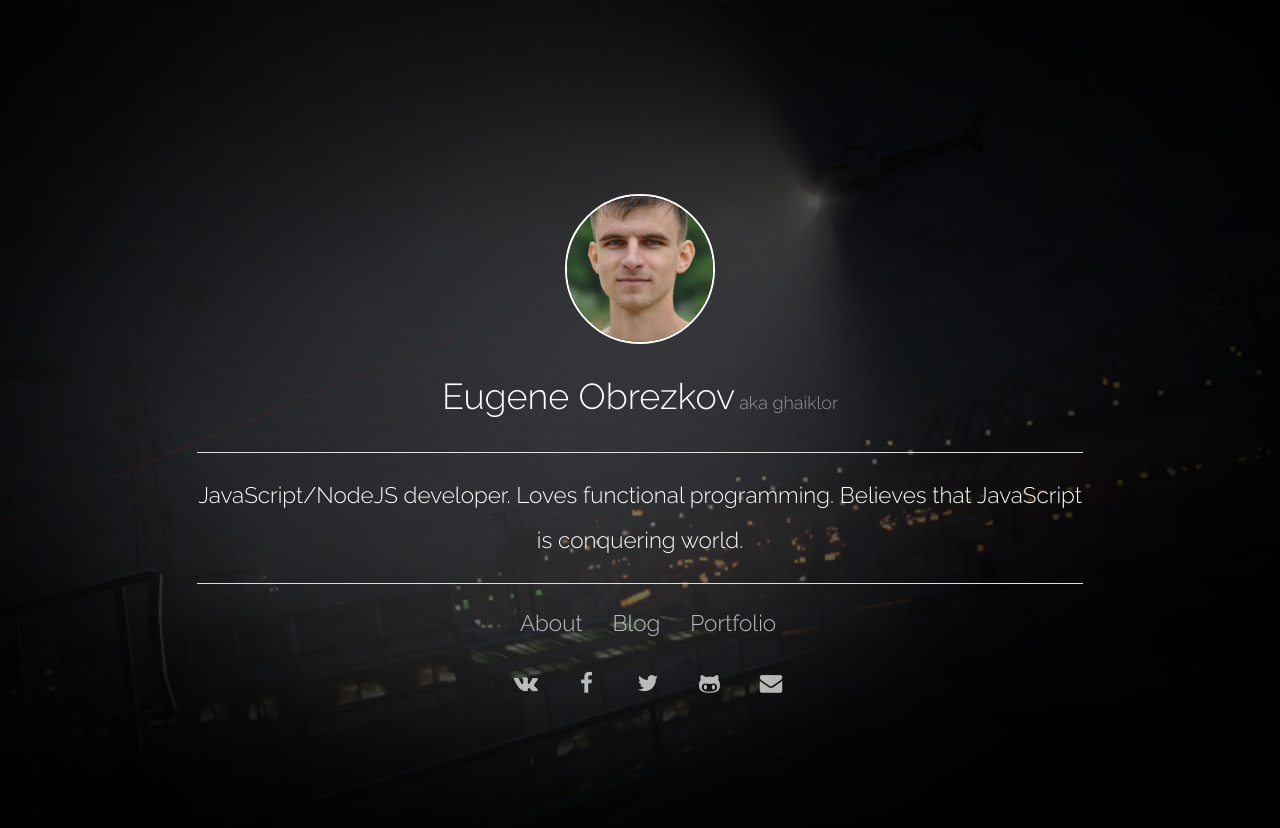
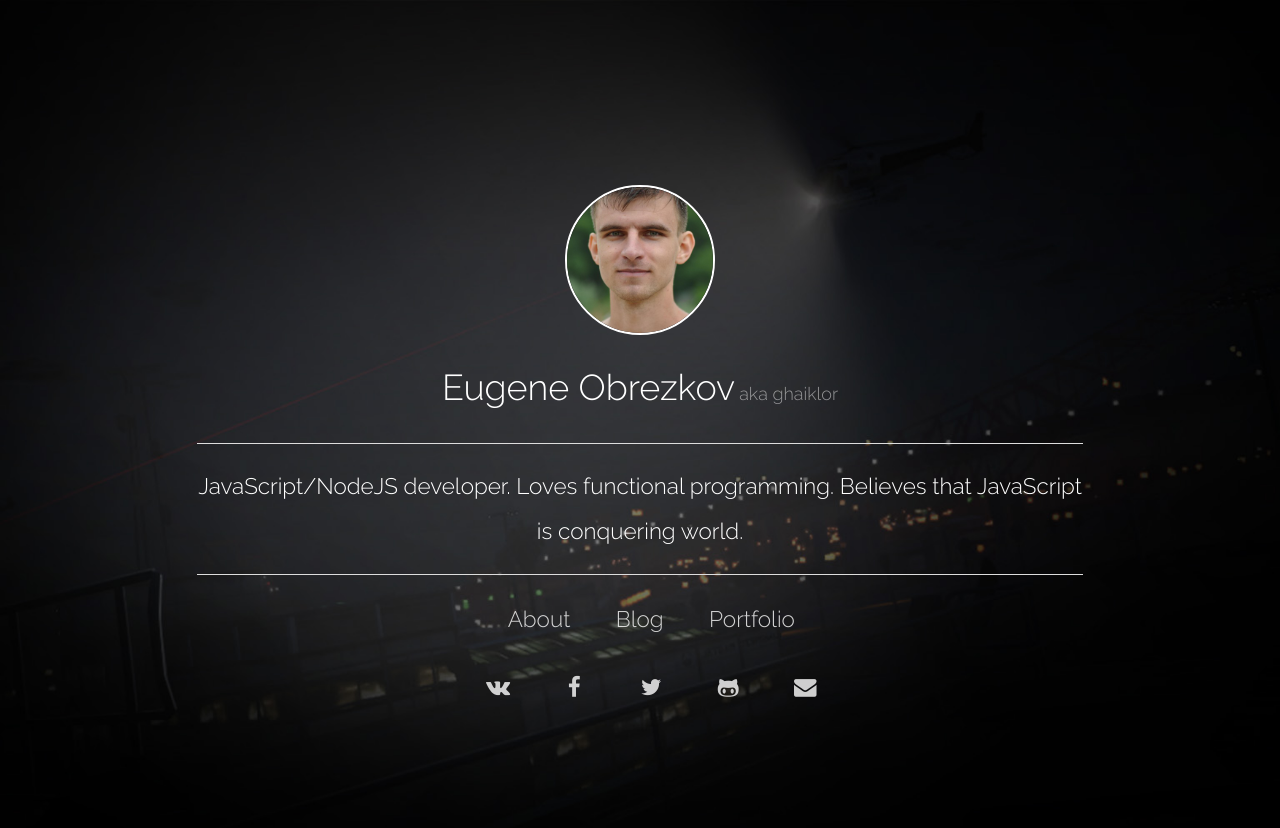
Before and after one commit to ghaiklor/ghaiklor.com, a Jekyll site: the page built from index.html, in a window 1280 px wide. Shown: the top 828 px of the page. Built offline with Jekyll 4.4.1, drawn with Linux system fonts in a browser that asks for light colours; the list of posts is cut into pages by our own code.

Commit message:
Increase padding

```diff
--- a/assets/css/styles.css
+++ b/assets/css/styles.css
@@ -95,12 +95,12 @@
 
 .landing-page .links-group .links-item {
   font-family: 'Raleway', sans-serif;
-  padding: 0.3em;
+  padding: 0.5em;
   font-size: 2.5vh;
-  margin-left: 1rem;
+  margin-left: 1em;
   border: 0;
   background-color: transparent;
-  color: rgba(255, 255, 255, 0.7);
+  color: rgba(255, 255, 255, 0.8);
 }
 
 .landing-page .links-group .links-item:hover {
```
